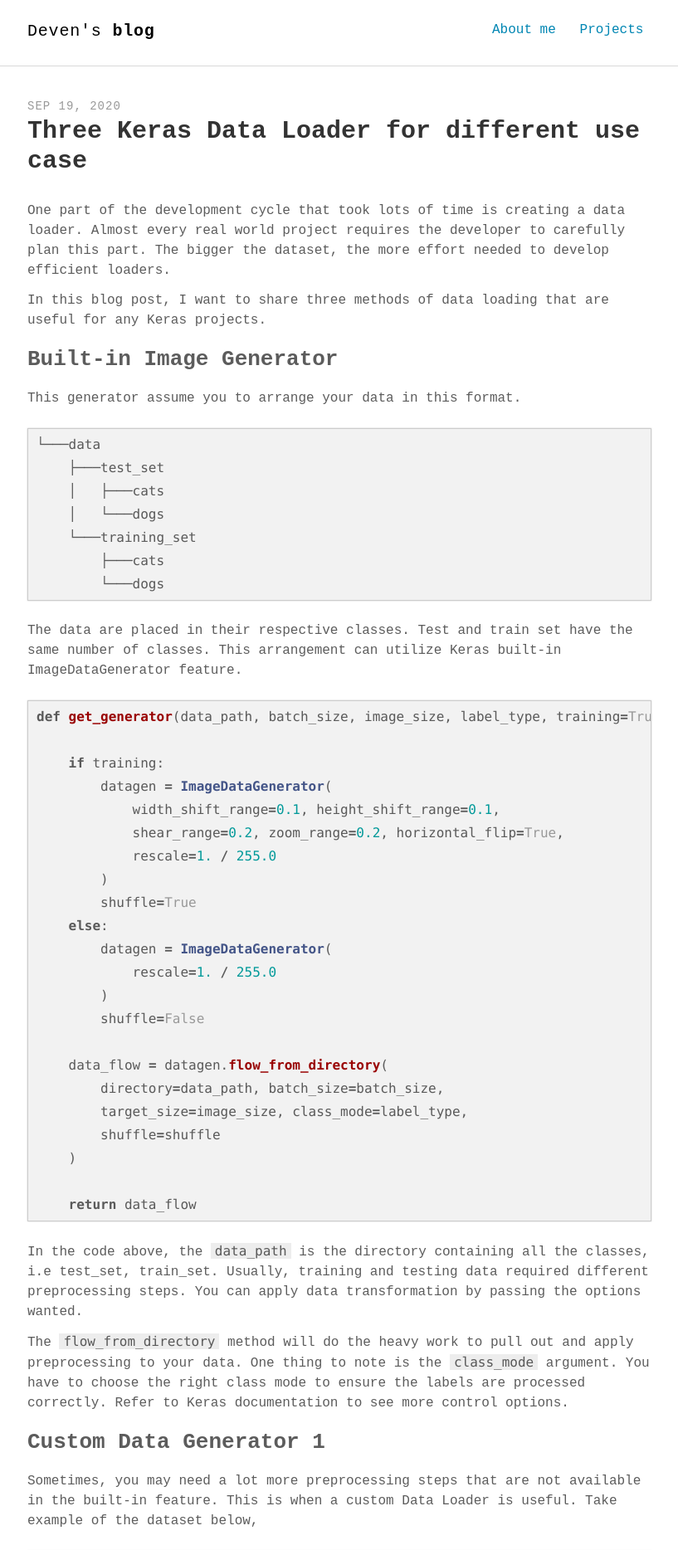
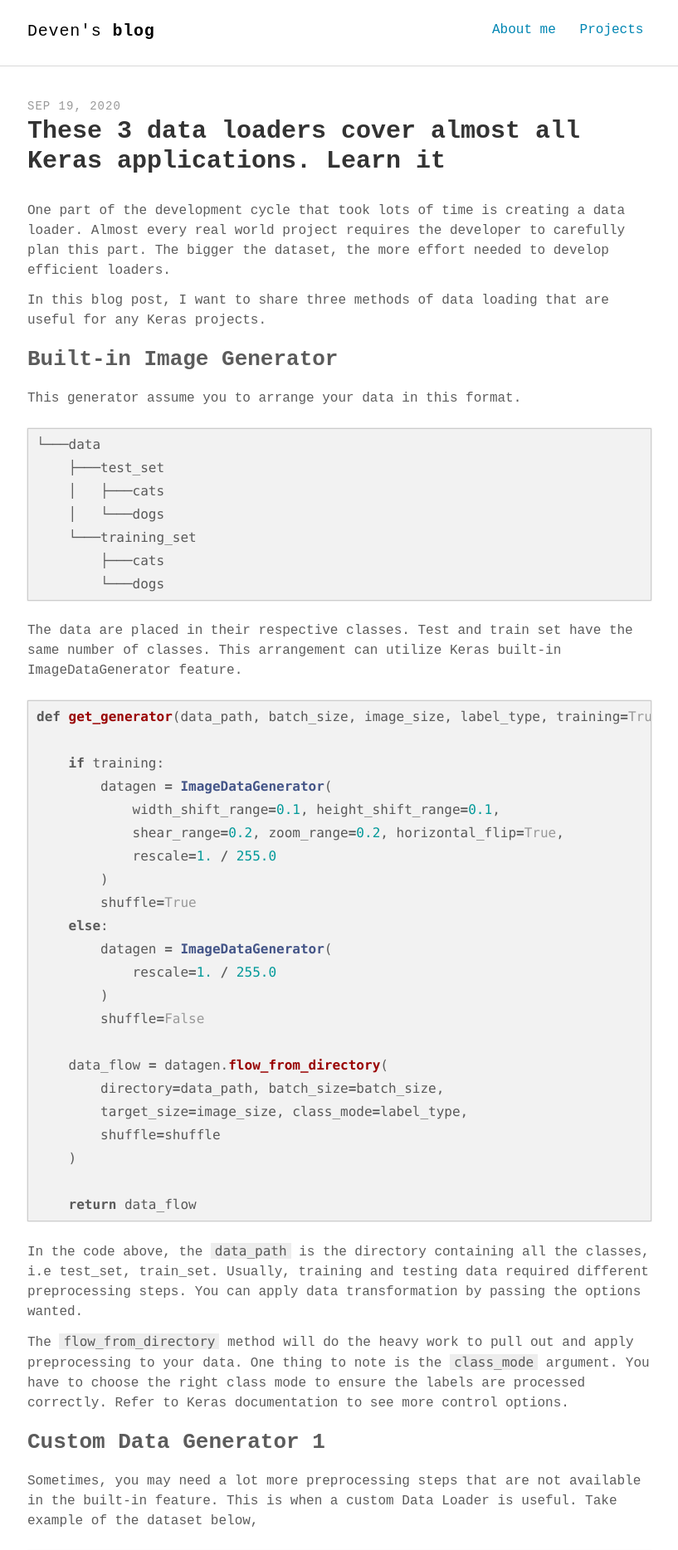
Before and after one commit to devennn/devennn.github.io, a Jekyll site: the page built from _posts/2020-09-19-keras-dataloader.md, in a window 1280 px wide. Shown: the top 1868 px of the page at 83% size, without its empty margins (231-1048 px from the left). Built offline with Jekyll 4.4.1, drawn with Linux system fonts in a browser that asks for light colours; some web fonts are replaced.

Commit message:
Update 2020-09-19-keras-dataloader.md

```diff
--- a/_posts/2020-09-19-keras-dataloader.md
+++ b/_posts/2020-09-19-keras-dataloader.md
@@ -1,6 +1,6 @@
 ---
 layout: post
-title: Three Keras Data Loader for different use case
+title: These 3 data loaders cover almost all Keras applications. Learn it
 description: "Keras Data Loader for Image Dataset"
 keywords: "Keras, Data Loader, Images"
 ---
```
